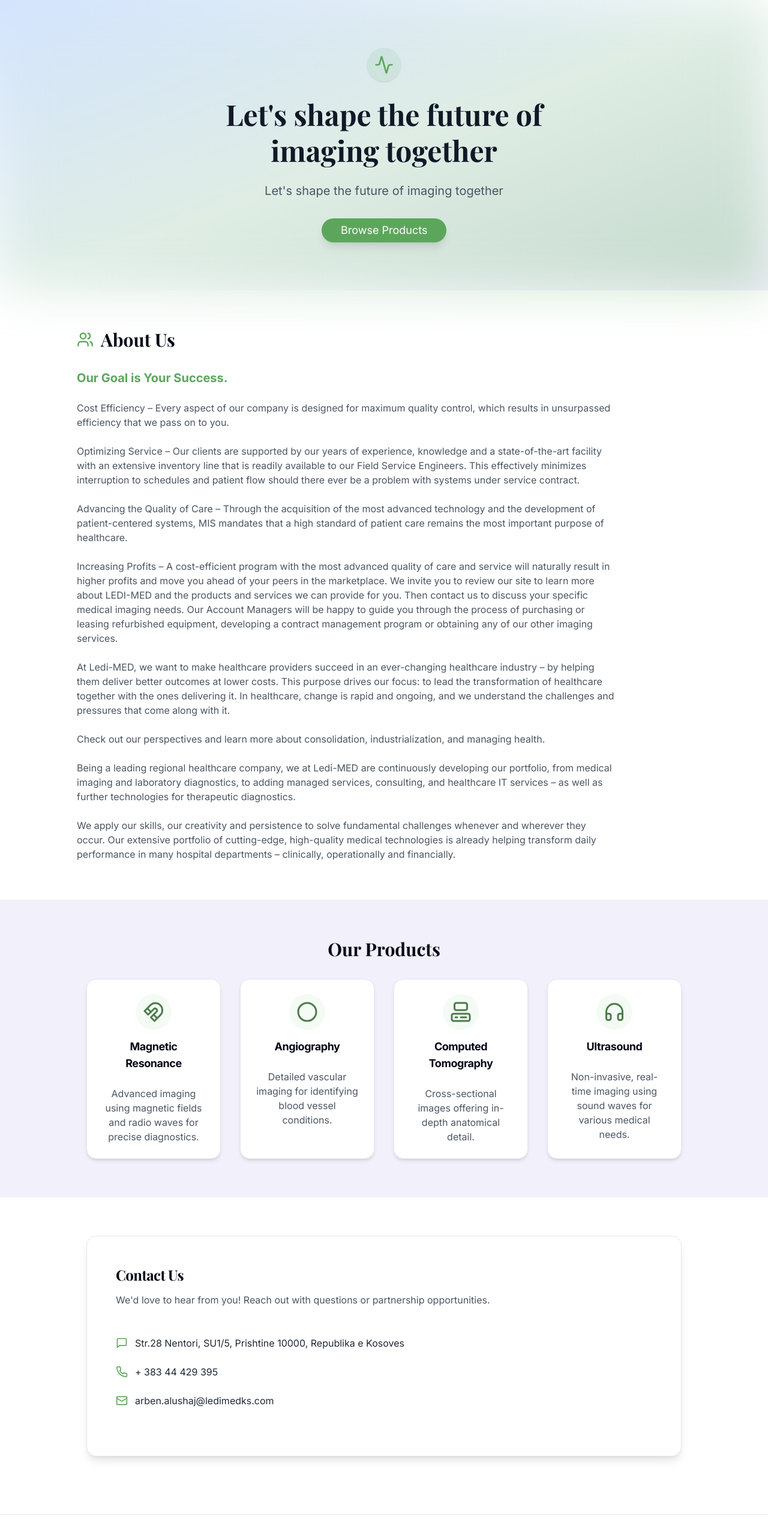
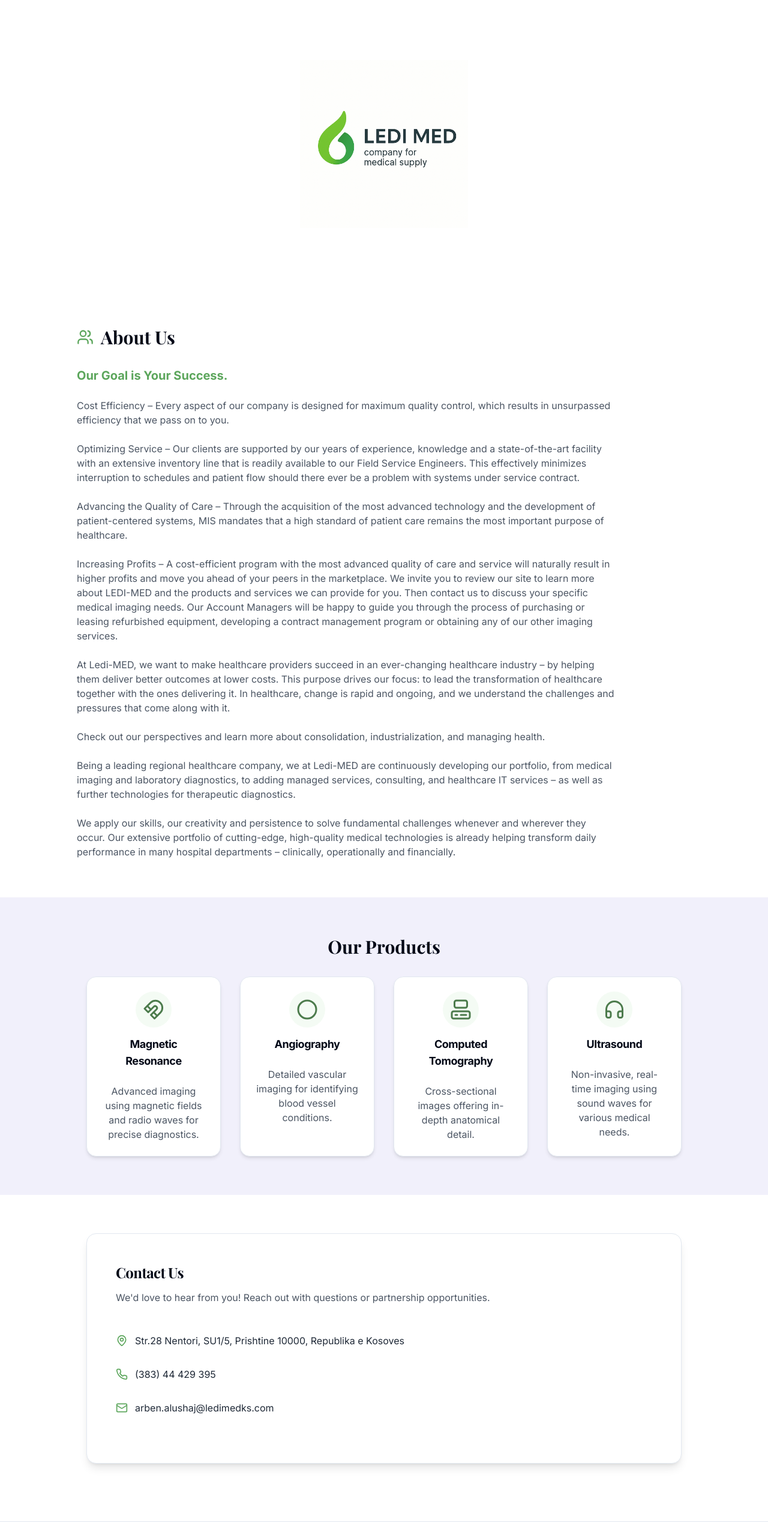
Before and after one commit to rilindmehmeti/ledi-med-website-d853ddb6, a React (Vite) app: page / in a window 1280 px wide. Shown: the top 2559 px of the page at 60% size. Built offline with nearby package versions, Linux system fonts and the light colour scheme.

Commit message:
Add logo to header
Replace header text and image with logo.

```diff
--- a/src/components/ContactSection.tsx
+++ b/src/components/ContactSection.tsx
@@ -1,7 +1,10 @@
-import { Phone, Mail, MessageSquare } from "lucide-react";
+
+import React from "react";
 import { Card, CardContent, CardHeader, CardTitle } from "@/components/ui/card";
-import React from "react";
-const ContactSection = () => <section id="contact" className="w-full py-16 bg-white fade-in">
+import { Phone, Mail, MapPin } from "lucide-react";
+
+const ContactSection = () => (
+  <section id="contact" className="w-full py-16 bg-white fade-in">
     <div className="max-w-5xl mx-auto px-4">
       <Card className="rounded-2xl shadow-lg px-6 pt-6 pb-8">
         <CardHeader>
@@ -9,14 +12,14 @@ const ContactSection = () => <section id="contact" className="w-full py-16 bg-wh
           <p className="text-gray-600">We'd love to hear from you! Reach out with questions or partnership opportunities.</p>
         </CardHeader>
         <CardContent>
-          <div className="space-y-6 my-6">
+          <div className="space-y-8 my-6">
             <div className="flex items-center gap-3">
-              <MessageSquare className="text-vivid-purple" size={20} />
+              <MapPin className="text-vivid-purple" size={20} />
               <span className="text-gray-800">Str.28 Nentori, SU1/5, Prishtine 10000, Republika e Kosoves</span>
             </div>
             <div className="flex items-center gap-3">
               <Phone className="text-vivid-purple" size={20} />
-              <span className="text-gray-800">+ 383 44 429 395</span>
+              <span className="text-gray-800">(383) 44 429 395</span>
             </div>
             <div className="flex items-center gap-3">
               <Mail className="text-vivid-purple" size={20} />
@@ -26,5 +29,7 @@ const ContactSection = () => <section id="contact" className="w-full py-16 bg-wh
         </CardContent>
       </Card>
     </div>
-  </section>;
+  </section>
+);
+
 export default ContactSection;
--- a/src/components/HeroSection.tsx
+++ b/src/components/HeroSection.tsx
@@ -1,20 +1,15 @@
-import { Button } from "@/components/ui/button";
-import { Activity } from "lucide-react";
+
 import React from "react";
-const HeroSection = () => <section className="relative py-20 bg-gradient-to-br from-soft-blue via-white to-soft-gray flex items-center justify-center min-h-[60vh]">
-    <div className="max-w-2xl mx-auto text-center z-10 fade-in">
-      <div className="flex items-center justify-center gap-3 mb-6">
-        <span className="bg-primary/10 p-3 rounded-full shadow hover-scale">
-          <Activity color="#5CA65C" size={32} />
-        </span>
-      </div>
-      <h1 className="text-5xl font-playfair font-extrabold text-gray-900 mb-6 leading-tight">Let's shape the future of imaging together</h1>
-      <p className="text-xl text-gray-600 mb-8 font-light">Let's shape the future of imaging together</p>
-      <Button className="px-8 py-3 text-lg rounded-full bg-primary text-white shadow-lg hover:bg-vivid-purple transition animate-scale-in">
-        Browse Products
-      </Button>
-    </div>
-    {/* Decorative background */}
-    <div className="absolute inset-0 opacity-30 pointer-events-none bg-gradient-to-tl from-vivid-purple to-soft-blue blur-2xl" />
-  </section>;
+
+const HeroSection = () => (
+  <section className="relative py-20 bg-white flex items-center justify-center min-h-[60vh]">
+    <img
+      src="/lovable-uploads/28b69a0a-cf1e-4b53-8f67-6bbef8346284.png"
+      alt="Ledi Med Logo"
+      className="max-w-xs mx-auto fade-in"
+      style={{ maxHeight: '280px', objectFit: 'contain' }}
+    />
+  </section>
+);
+
 export default HeroSection;
```
Also changed, not shown: public/lovable-uploads/28b69a0a-cf1e-4b53-8f67-6bbef8346284.png (added).
